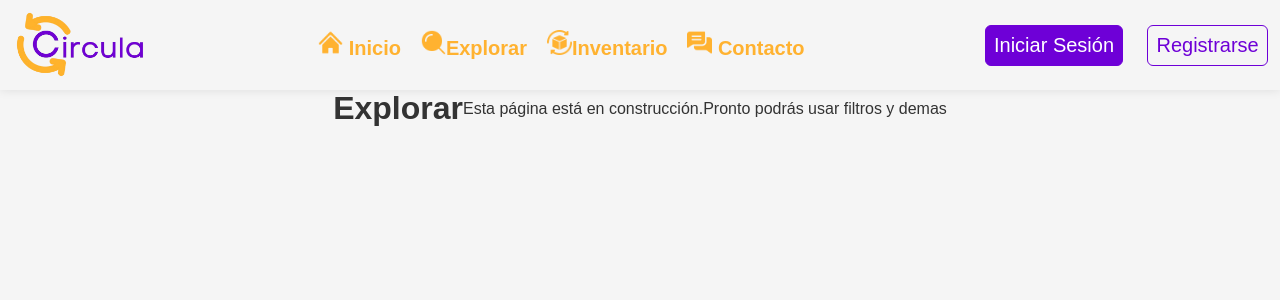
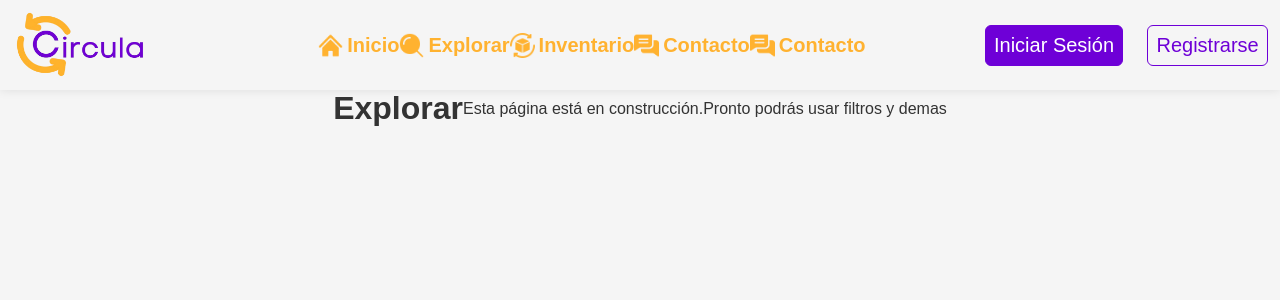
Before and after one commit to Antu27-a/Circula, a PHP site: page /view/pages/explorar.html in a window 1280 px wide. Shown: the top 300 px of the page. Run offline with PHP 8.4, Linux system fonts and the light colour scheme.

Commit message:
optimizacion

```diff
--- a/index.html
+++ b/index.html
@@ -24,9 +24,6 @@
             <a href="donar.html"><span class="nav-a"><img class="icon" src="view/img/icon-menu/recycle.png"
                         alt="">Inventario</span></a>
             <a href="view/pages/contacto.html"><span class="nav-a"><img class="icon"
-                        src="view/img/icon-menu/charlando.png" alt=""> Contacto</span></a>
-
-            <a href="view/pages/footer.html"><span class="nav-a"><img class="icon"
                         src="view/img/icon-menu/charlando.png" alt=""> Contacto</span></a>
 
 
--- a/view/pages/explorar.html
+++ b/view/pages/explorar.html
@@ -13,15 +13,24 @@
     <header>
         <img src="../img/global-img/logo.png" alt="" class="logo">
         <nav class="menu">
-            <a href="/index.html"> <img class="icon" src="../img/icon-menu/apartment.png" alt="">
-                Inicio</a>
-            <a href="view/pages/explorar.html"><img class="icon" src="../img/icon-menu/search.png" alt="">Explorar</a>
-            <a href="donar.html"> <img class="icon" src="../img/icon-menu/recycle.png" alt="">Inventario</a>
-            <a href="contacto.html"> <img class="icon" src="../img/icon-menu/charlando.png" alt=""> Contacto</a>
+
+            <a href="index.html"><span class="nav-a"><img class="icon" src="view/img/icon-menu/apartment.png"
+                        alt="">Inicio</span></a>
+            <a href="view/pages/explorar.html"><span class="nav-a"><img class="icon" src="view/img/icon-menu/search.png"
+                        alt="">Explorar</span></a>
+            <a href="donar.html"><span class="nav-a"><img class="icon" src="view/img/icon-menu/recycle.png"
+                        alt="">Inventario</span></a>
+            <a href="view/pages/contacto.html"><span class="nav-a"><img class="icon"
+                        src="view/img/icon-menu/charlando.png" alt=""> Contacto</span></a>
+
+            <a href="view/pages/footer.html"><span class="nav-a"><img class="icon"
+                        src="view/img/icon-menu/charlando.png" alt=""> Contacto</span></a>
+
+
         </nav>
         <div class="login">
-            <a href="login.html" class="btn-login">Iniciar Sesión</a>
-            <a href="view/pages/registrar.html" class="btn-registrarse">Registrarse</a>
+            <a href="login.php" class="btn-login">Iniciar Sesión</a>
+            <a href="registrar.php" class="btn-registrarse">Registrarse</a>
         </div>
     </header>
     <main>
```
Also changed, not shown: view/pages/contacto.html (+16 -7 lines), view/pages/login.php (+12 -5 lines), view/pages/registrar.php (+12 -4 lines).
